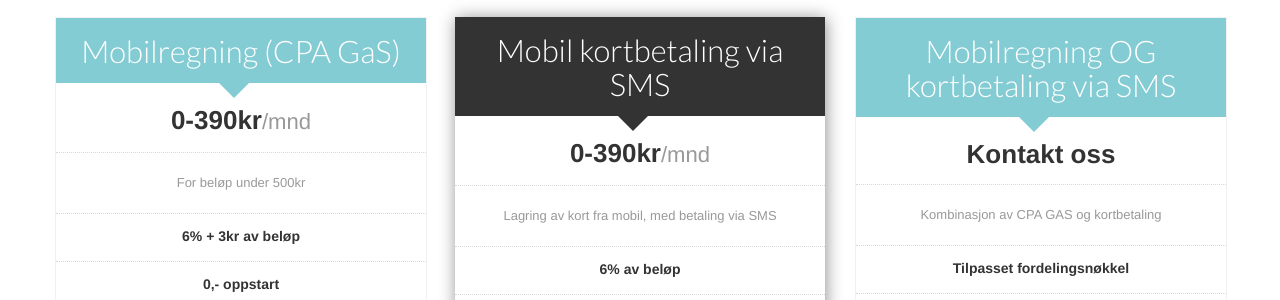
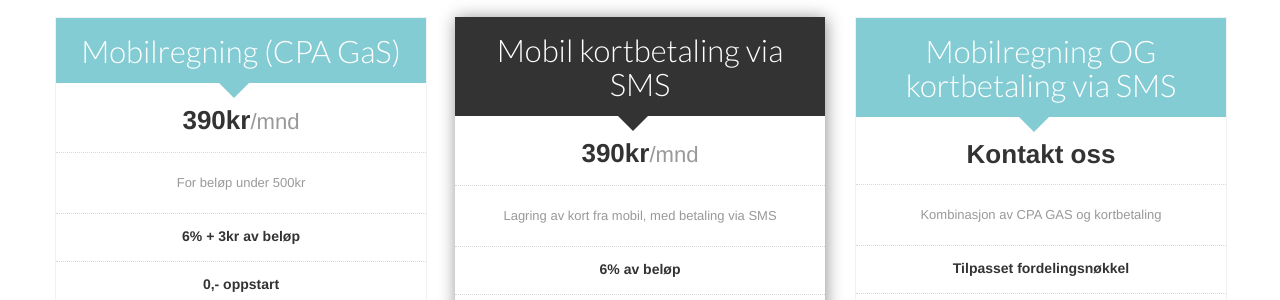
Before and after one commit to front/smspay.io, a Jekyll site: the page built from bestill/index.html, in a window 1280 px wide and 900 px high. Shown: the part 123-423 px from the top of the window. Built offline with Jekyll 4.4.1, drawn with Linux system fonts in a browser that asks for light colours; nearby versions of some CDN libraries.

Commit message:
0-390 kr => 390kr

```diff
--- a/bestill/index.html
+++ b/bestill/index.html
@@ -9,7 +9,7 @@
         <div class="span4">
           <ul class="unstyled pricing-table text-center">
             <li class="headline"><h2>Mobilregning (CPA GaS)</h2></li>
-            <li class="price">0-390kr<small>/mnd</small></li>
+            <li class="price">390kr<small>/mnd</small></li>
             <li class="info">For beløp under 500kr</li>
             <li class="features first">6% + 3kr av beløp</li>
             <li class="features">0,- oppstart</li>
@@ -27,7 +27,7 @@
         <div class="span4">
           <ul class="unstyled pricing-table active text-center">
             <li class="headline"><h2>Mobil kortbetaling via SMS</h2></li>
-            <li class="price">0-390kr<small>/mnd</small></li>
+            <li class="price">390kr<small>/mnd</small></li>
             <li class="info">Lagring av kort fra mobil, med betaling via SMS</li>
             <li class="features first">6% av beløp</li>
             <li class="features">1500kr oppstart</li>
```
